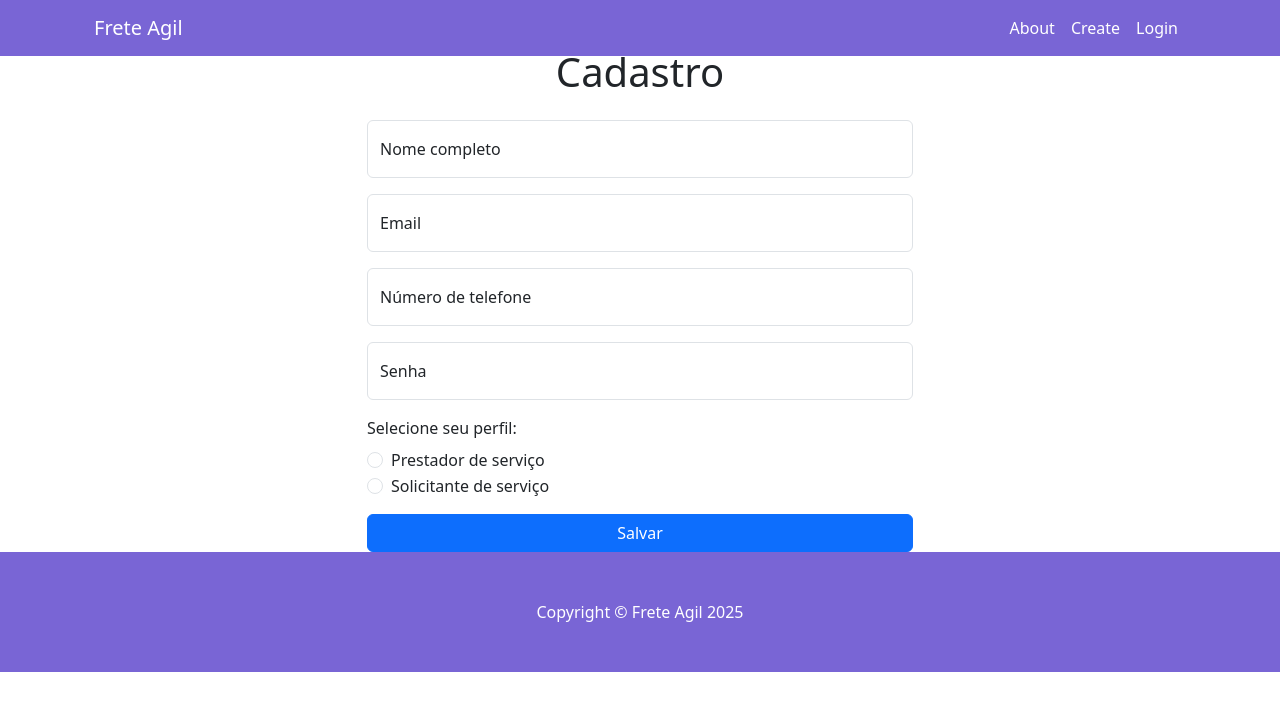
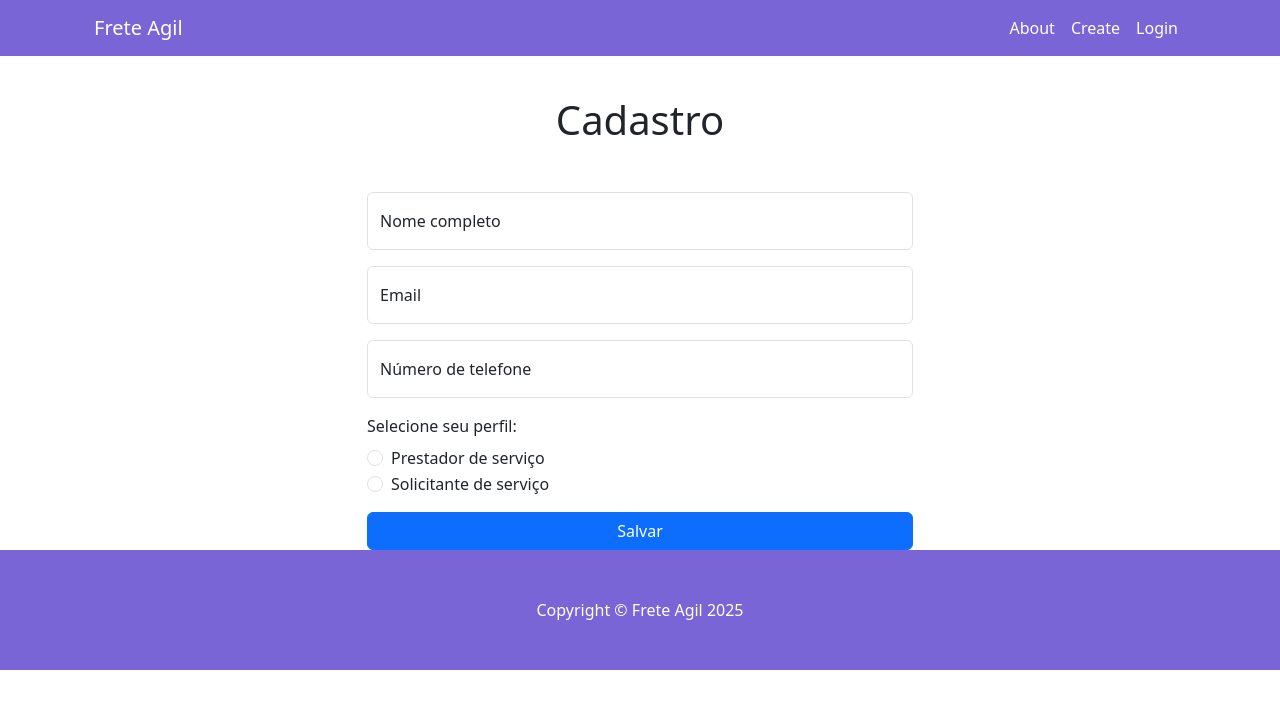
Before and after one commit to kl3berjr/frete, a Django app: page /cadastro/ in a window 1280 px wide. Shown: the top 711 px of the page. Run offline with Django 5.2, Linux system fonts and the light colour scheme.

Commit message:
Codigo base extendido corretamente.

```diff
--- a/usuarios/templates/usuarios/cadastro.html
+++ b/usuarios/templates/usuarios/cadastro.html
@@ -1,51 +1,29 @@
 {% extends 'usuarios/home.html' %}
 
-<!DOCTYPE html>
-<html lang="pt-br">
-<head>
 {% block conteudo %}
+<!-- Já existe o conteúdo de 'title', isso fica no seu template base -->
 <title>Cadastro</title>
 {% endblock %}
-</head>
 
-<body>
-    <head>
-        <title>Cadastro</title>
-    </head>
 {% block body %}
-    <div class="container mt-5">
+<div class="container mt-5 pt-5"> <!-- Adicionei mt-5 para espaçamento no topo e pt-5 para garantir mais espaço -->
     <div class="row justify-content-center">
         <div class="col-lg-6">
-                <h1 class="mb-4 text-center">Cadastro</h1>
+            <h1 class="mb-5 text-center">Cadastro</h1>
             <form action="{% url 'cadastro' %}" method="POST">
                 {% csrf_token %}
-                    <!-- Nome Completo -->
                 <div class="form-floating mb-3">
-                        <input class="form-control" id="name" name="nome" type="text" placeholder="Digite seu nome completo" aria-required="true" required/>
+                    <input class="form-control" id="name" name="name" type="text" placeholder="Digite seu nome completo" aria-required="true" required/>
                     <label for="name">Nome completo</label>
                 </div>
-
-                    <!-- Email -->
                 <div class="form-floating mb-3">
                     <input class="form-control" id="email" name="email" type="email" placeholder="seuemail@exemplo.com" aria-required="true" required />
                     <label for="email">Email</label>
                 </div>
-
-                    <!-- Telefone -->
                 <div class="form-floating mb-3">
                     <input class="form-control" id="numberInput" name="numberInput" type="tel" placeholder="(00) 00000-0000" aria-required="true" required/>
                     <label for="numberInput">Número de telefone</label>
                 </div>
-
-                    <!-- Senha -->
-                    <!-- Campo de Senha -->
-                    <div class="form-floating mb-3">
-                        <input class="form-control" type="password" id="userpassword" name="senha" placeholder="Digite sua senha" aria-required="true" required/>
-                        <label for="userpassword">Senha</label>
-                        <div class="invalid-feedback">Por favor, insira sua senha.</div>
-                    </div>
-
-                    <!-- Checkbox para seleção de perfil -->
                 <div class="mb-3">
                     <label for="options" class="form-label">Selecione seu perfil:</label>
                     <div id="options">
@@ -59,8 +37,6 @@
                         </div>
                     </div>
                 </div>
-
-                    <!-- Botão de Envio -->
                 <div class="d-grid">
                     <button class="btn btn-primary btn-xl" id="submitButton" type="submit">Salvar</button>
                 </div>
@@ -69,6 +45,3 @@
     </div>
 </div>
 {% endblock body %}
-
-</body>
-</html>
```
Also changed, not shown: usuarios/templates/usuarios/login.html (+3 -17 lines). Lines whose indentation alone changed are shown as unchanged.
